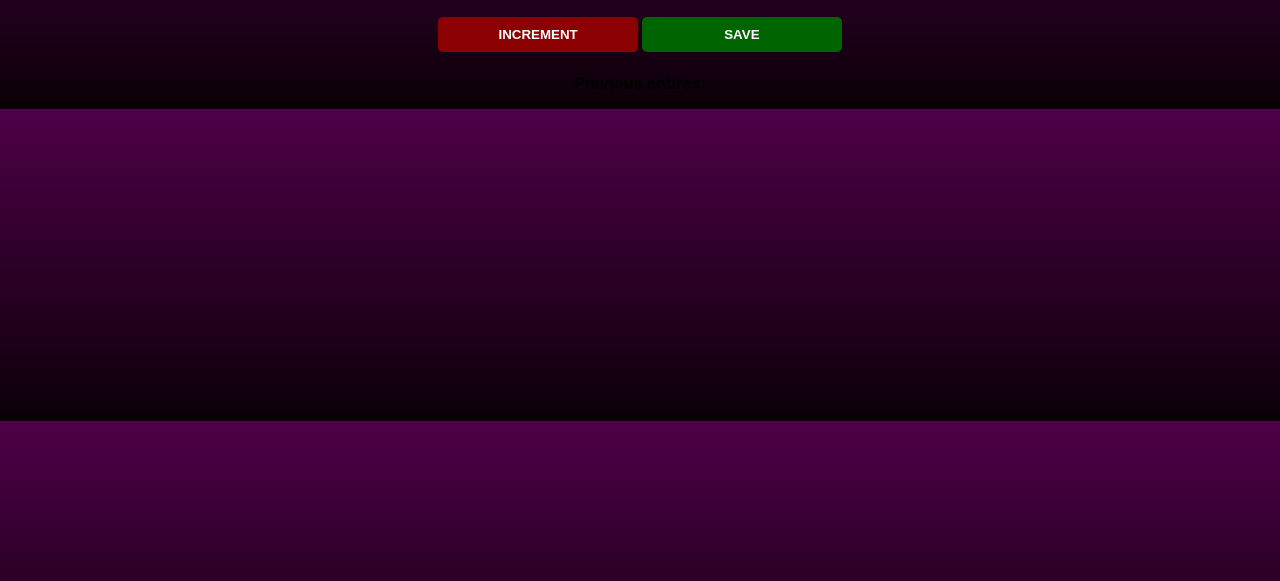
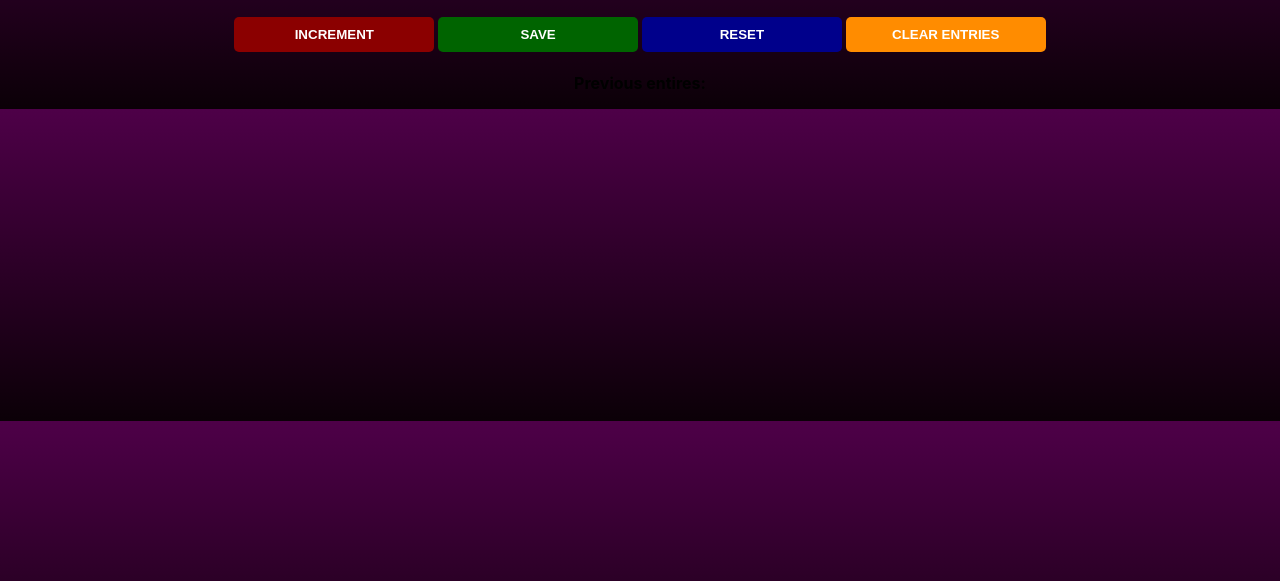
Before and after one commit to YoussefEslam29/Counter-using-JavaScript, a plain HTML site: page index.html in a window 1280 px wide. Shown: the part 203-784 px from the top of the page. Drawn offline with Linux system fonts and the light colour scheme.

Commit message:
2 btns
I made 2 buttons so that we can reset and clear the previous

```diff
--- a/counter.js
+++ b/counter.js
@@ -1,5 +1,6 @@
 let countEl = document.getElementById("count-el");
 let saveEl = document.getElementById("save-el");
+
 let count = 0;
 
 function increment(){
@@ -9,7 +10,14 @@
 
 function save(){
     let countStr = count + " - ";
-    saveEl.innerText += countStr;
+    saveEl.textContent += countStr;
+}
+function reset(){
+    count = 0;
+    countEl.innerText = count;
+}
+function clearEntries(){
+    saveEl.textContent = "Previous entires: ";
 }
 
 
--- a/index.html
+++ b/index.html
@@ -34,6 +34,8 @@
       <h2 id="count-el">0</h2>
       <button id="increment-btn" onclick="increment()">INCREMENT</button>
       <button id="save-btn" onclick="save()">SAVE</button>
+      <button id="reset-btn" onclick="reset()">RESET</button>
+      <button id="clear-btn" onclick="clearEntries()">CLEAR ENTRIES</button>
       <p id="save-el">Previous entires: </p>
     </main>
 
--- a/stylesheet.css
+++ b/stylesheet.css
@@ -34,6 +34,12 @@
 
 #save-btn {
     background: darkgreen;
+}
+#reset-btn {
+    background: darkblue;
+}
+#clear-btn {
+    background: darkorange;
 }
 
 /* Hamburger Menu Styles */
```
